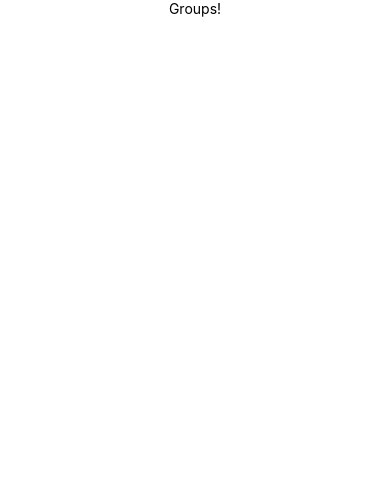
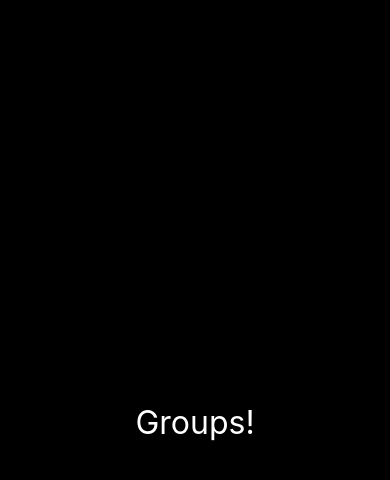
Before and after one commit to VitorMelloo/rn-first-steps-teams, a React Native app: screen / in a window 390 px wide. Shown: the top 480 px of the page. Built offline with nearby package versions, Linux system fonts and the light colour scheme.

Commit message:
:lipstick: Changing the way components are styled from StyleSheet to styled-component

```diff
--- a/App.tsx
+++ b/App.tsx
@@ -3,8 +3,6 @@ import { Groups } from '@screens/groups';
 
 export default function App() {
   return (
-    <View>
-      <Groups />
-    </View>
+    <Groups />
   );
 }
--- a/package.json
+++ b/package.json
@@ -12,7 +12,9 @@
     "expo": "~51.0.8",
     "expo-status-bar": "~1.12.1",
     "react": "18.2.0",
-    "react-native": "0.74.1"
+    "react-native": "0.74.1",
+    "react-router-dom": "^6.23.1",
+    "styled-components": "^6.1.11"
   },
   "devDependencies": {
     "@babel/core": "^7.20.0",
--- a/src/screens/groups/index.tsx
+++ b/src/screens/groups/index.tsx
@@ -1,10 +1,11 @@
-import { Text, View } from 'react-native';
-import { styles } from './styles';
+import { Container, Title } from './styles';
 
 export function Groups() {
     return (
-        <View style={styles.container}>
-            <Text>Groups!</Text>
-        </View>
+        <Container>
+            <Title>
+                Groups!
+            </Title>
+        </Container>
     );
 }
--- a/src/screens/groups/styles.ts
+++ b/src/screens/groups/styles.ts
@@ -1,11 +1,14 @@
-import { StyleSheet } from 'react-native';
+import styled from 'styled-components/native';
 
-export const styles = StyleSheet.create({
-  container: {
-    flex: 1,
-    color: '#000000',
-    backgroundColor: '#fff',
-    alignItems: 'center',
-    justifyContent: 'center',
-  },
-});
+export const Container = styled.View`
+  flex: 1;
+  background-color: #000;
+  align-items: center;
+  justify-content: center;
+`;
+
+export const Title = styled.Text`
+  text-align: center;
+  color: #FFF;
+  font-size: 32px;
+`;
```
Also changed, not shown: 1 other file (tests, documents, lock files or other folders).
